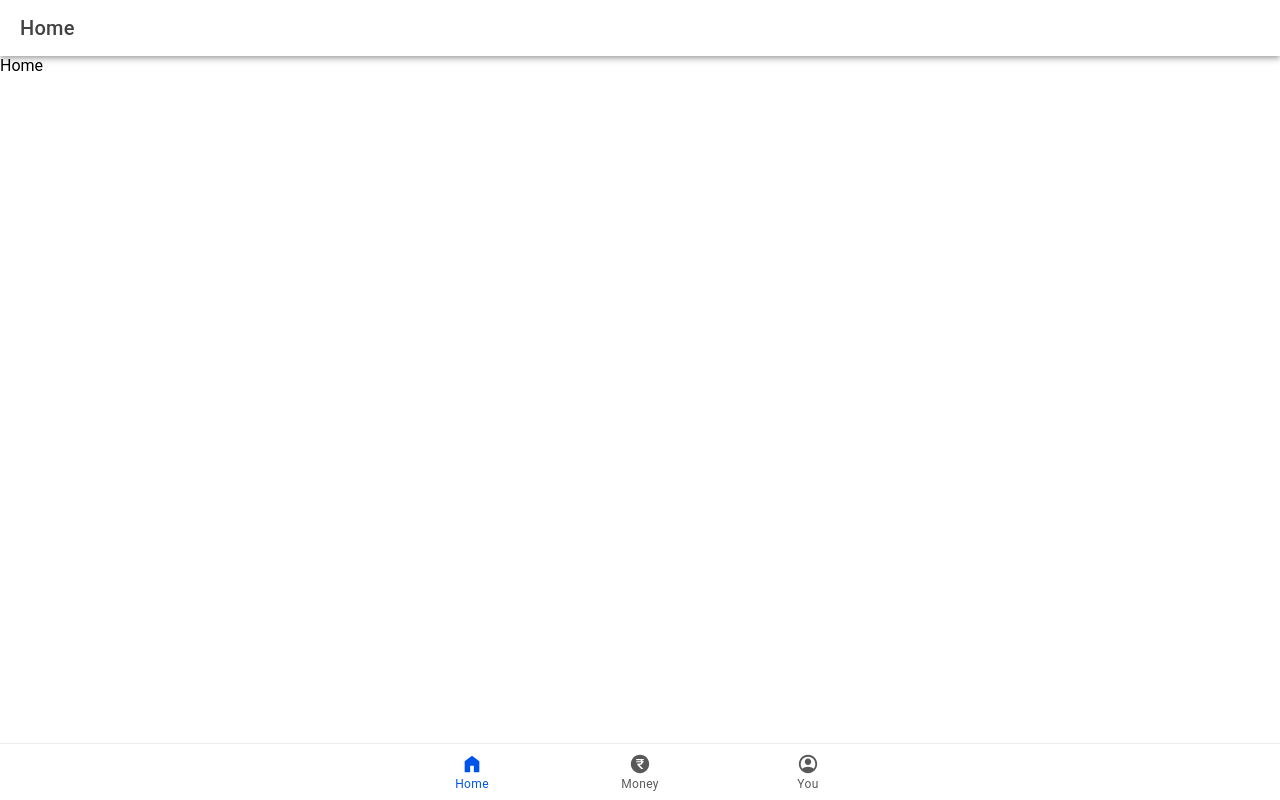
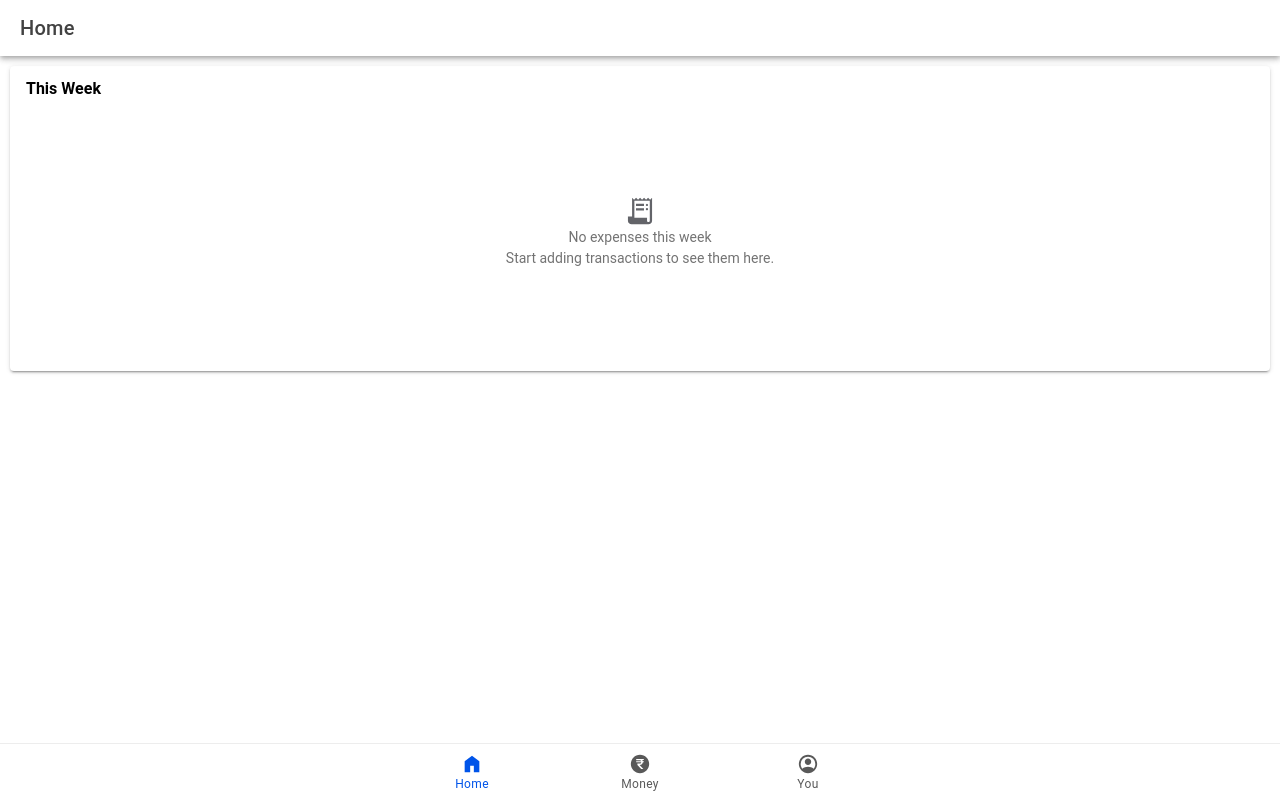
Before and after one commit to d33kshant/panam, a React (Vite) app: page /home in a window 1280 px wide. Built offline with nearby package versions, Linux system fonts and the light colour scheme.

Commit message:
created a chart component to see weekly transactions

```diff
--- /dev/null
+++ b/src/components/WeekChart.tsx
@@ -0,0 +1,210 @@
+import { useState, useEffect, useMemo } from 'react';
+import { IonCard, IonCardContent, IonIcon, IonListHeader, IonLabel } from '@ionic/react';
+import {
+    Chart as ChartJS,
+    CategoryScale,
+    LinearScale,
+    BarElement,
+    Tooltip,
+    Legend,
+} from 'chart.js';
+import { Bar } from 'react-chartjs-2';
+import { TransactionService, Transaction } from '../services/TransactionService';
+import { CategoryService, Category } from '../services/CategoryService';
+import receiptIcon from './icons/receipt.svg';
+
+ChartJS.register(CategoryScale, LinearScale, BarElement, Tooltip, Legend);
+
+const DEFAULT_PALETTE = [
+    'rgb(54, 162, 235)',
+    'rgb(255, 99, 132)',
+    'rgb(255, 159, 64)',
+    'rgb(255, 205, 86)',
+    'rgb(75, 192, 192)',
+    'rgb(153, 102, 255)',
+    'rgb(231, 76, 60)',
+    'rgb(46, 204, 113)',
+    'rgb(52, 73, 94)',
+    'rgb(241, 196, 15)',
+    'rgb(26, 188, 156)',
+    'rgb(155, 89, 182)',
+    'rgb(230, 126, 34)',
+    'rgb(22, 160, 133)',
+    'rgb(192, 57, 43)',
+];
+
+const DAYS = ['Sun', 'Mon', 'Tue', 'Wed', 'Thu', 'Fri', 'Sat'];
+
+function getWeekRange(): { start: Date; end: Date } {
+    const now = new Date();
+    const dayOfWeek = now.getDay(); // 0 = Sunday
+    const start = new Date(now);
+    start.setDate(now.getDate() - dayOfWeek);
+    start.setHours(0, 0, 0, 0);
+    const end = new Date(start);
+    end.setDate(start.getDate() + 6);
+    end.setHours(23, 59, 59, 999);
+    return { start, end };
+}
+
+function getWeekTransactions(transactions: Transaction[]): Transaction[] {
+    const { start, end } = getWeekRange();
+    return transactions.filter((tx) => {
+        const txDate = new Date(tx.date + 'T00:00:00');
+        return tx.type === 'expense' && txDate >= start && txDate <= end;
+    });
+}
+
+const WeekChart: React.FC = () => {
+    const [transactions, setTransactions] = useState<Transaction[]>(TransactionService.getAll());
+    const [categories, setCategories] = useState<Category[]>(CategoryService.getAll());
+
+    useEffect(() => {
+        const unsubTx = TransactionService.subscribe(() => {
+            setTransactions(TransactionService.getAll());
+        });
+        const unsubCat = CategoryService.subscribe(() => {
+            setCategories(CategoryService.getAll());
+        });
+        return () => {
+            unsubTx();
+            unsubCat();
+        };
+    }, []);
+
+    const weekTransactions = useMemo(() => getWeekTransactions(transactions), [transactions]);
+
+    const chartData = useMemo(() => {
+        // Build a map: categoryId -> { name, icon, dayAmounts[7] }
+        const catMap = new Map<number, { name: string; icon: string; amounts: number[]; total: number }>();
+
+        categories.forEach((cat) => {
+            catMap.set(cat.id, { name: cat.name, icon: cat.icon, amounts: new Array(7).fill(0), total: 0 });
+        });
+
+        weekTransactions.forEach((tx) => {
+            const txDate = new Date(tx.date + 'T00:00:00');
+            const dayIndex = txDate.getDay();
+            const catId = tx.categoryId || 6; // default to Misc
+            if (catMap.has(catId)) {
+                const entry = catMap.get(catId)!;
+                entry.amounts[dayIndex] += tx.amount;
+                entry.total += tx.amount;
+            }
+        });
+
+        // Only include categories that have at least one non-zero amount
+        const activeCats = Array.from(catMap.entries())
+            .filter(([, data]) => data.amounts.some((a) => a > 0))
+            // Sort by total ascending so smallest category is on top (first dataset = bottom of stack)
+            // We reverse so the smallest total is last dataset = rendered on top
+            .sort((a, b) => b[1].total - a[1].total);
+
+        const datasets = activeCats.map(([, data], index) => ({
+            label: data.name,
+            data: data.amounts,
+            backgroundColor: DEFAULT_PALETTE[index % DEFAULT_PALETTE.length],
+            borderRadius: 0,
+            borderSkipped: false as const,
+        }));
+
+        return {
+            labels: DAYS,
+            datasets,
+        };
+    }, [weekTransactions, categories]);
+
+    const textColor = useMemo(() => {
+        return getComputedStyle(document.documentElement)
+            .getPropertyValue('--ion-text-color-step-400').trim() || '#333';
+    }, []);
+
+    const options = useMemo(() => ({
+        responsive: true,
+        maintainAspectRatio: false,
+        plugins: {
+            legend: {
+                display: true,
+                position: 'bottom' as const,
+                labels: {
+                    color: textColor,
+                    usePointStyle: true,
+                    pointStyle: 'circle',
+                    padding: 16,
+                    font: {
+                        size: 12,
+                    },
+                },
+            },
+            tooltip: {
+                callbacks: {
+                    label: (context: any) => {
+                        return `${context.dataset.label}: ₹${context.parsed.y.toLocaleString()}`;
+                    },
+                },
+            },
+        },
+        scales: {
+            x: {
+                stacked: true,
+                grid: {
+                    display: false,
+                },
+                border: {
+                    display: false,
+                },
+                ticks: {
+                    color: textColor,
+                    font: {
+                        size: 12,
+                    },
+                },
+            },
+            y: {
+                stacked: true,
+                grid: {
+                    color: 'rgba(150, 150, 150, 0.2)',
+                },
+                border: {
+                    display: false,
+                },
+                ticks: {
+                    color: textColor,
+                    maxTicksLimit: 5,
+                    font: {
+                        size: 11,
+                    },
+                    callback: (value: any) => `₹${value}`,
+                },
+                beginAtZero: true,
+            },
+        },
+    }), []);
+
+    return (
+        <IonCard>
+            <IonListHeader>
+                <IonLabel><h2><strong>This Week</strong></h2></IonLabel>
+            </IonListHeader>
+            <div style={{ padding: '0 16px 16px 16px', height: '260px' }}>
+                {chartData.datasets.length === 0 ? (
+                    <IonCardContent className="ion-text-center ion-padding" style={{
+                        display: 'flex',
+                        flexDirection: 'column',
+                        alignItems: 'center',
+                        justifyContent: 'center',
+                        height: '100%',
+                    }}>
+                        <IonIcon icon={receiptIcon} size="large" color="medium" />
+                        <h3>No expenses this week</h3>
+                        <p>Start adding transactions to see them here.</p>
+                    </IonCardContent>
+                ) : (
+                    <Bar data={chartData} options={options} />
+                )}
+            </div>
+        </IonCard>
+    );
+};
+
+export default WeekChart;
--- a/src/pages/Home.tsx
+++ b/src/pages/Home.tsx
@@ -1,4 +1,5 @@
-import { IonContent, IonHeader, IonLabel, IonPage, IonTitle, IonToolbar } from '@ionic/react';
+import { IonContent, IonHeader, IonPage, IonTitle, IonToolbar } from '@ionic/react';
+import WeekChart from '../components/WeekChart';
 
 const Home: React.FC = () => {
     return (
@@ -14,7 +15,7 @@ const Home: React.FC = () => {
                         <IonTitle size="large">Home</IonTitle>
                     </IonToolbar>
                 </IonHeader>
-                <IonLabel>Home</IonLabel>
+                <WeekChart />
             </IonContent>
         </IonPage>
     );
```
